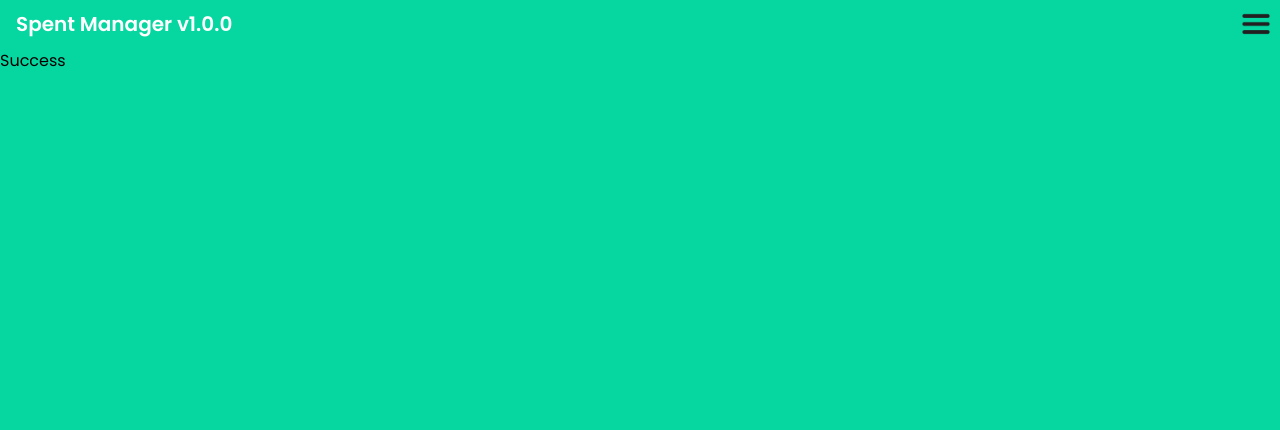
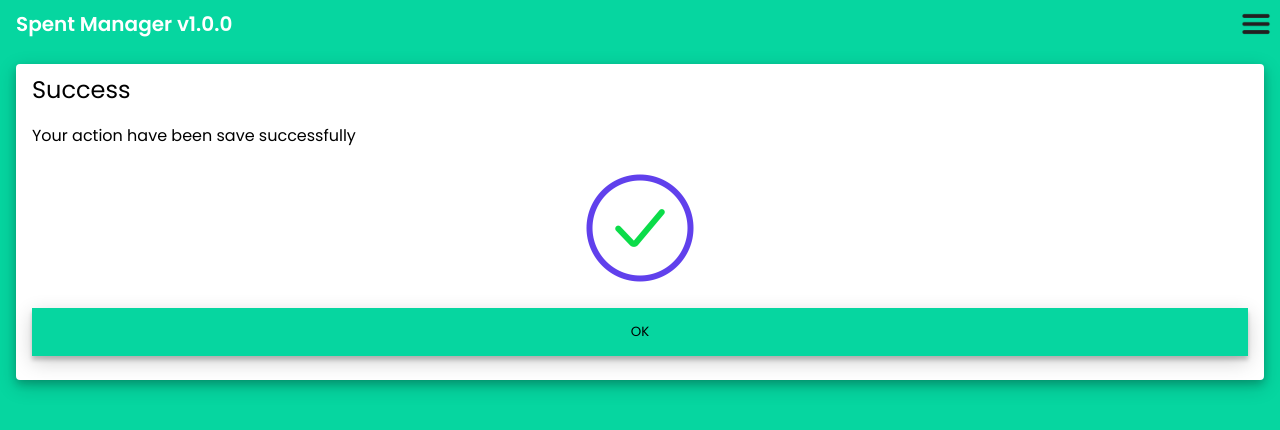
Before and after one commit to Potrunks/SpentManager, a React (Create React App) app in the folder gestion-depense-frontend/: page /success in a window 1280 px wide. Shown: the top 430 px of the page. Built offline with nearby package versions, Linux system fonts and the light colour scheme.

Commit message:
Create a success page

```diff
--- a/gestion-depense-frontend/src/App.js
+++ b/gestion-depense-frontend/src/App.js
@@ -8,6 +8,7 @@ import Navbar from "./components/UI/Navbar";
 import "./style/navbar.css";
 import "./style/form.css";
 import "./style/popup.css";
+import "./style/successPage.css";
 import LoginAccount from "./components/form/LoginAccount";
 import Menu from "./components/UI/Menu";
 import NewSpendingPeriod from "./components/form/NewSpendingPeriod";
--- a/gestion-depense-frontend/src/components/page/Success.js
+++ b/gestion-depense-frontend/src/components/page/Success.js
@@ -1,9 +1,31 @@
-import React from 'react'
+import React from "react";
+import { useNavigate } from "react-router-dom";
+import successImage from "./success.png";
 
 const Success = () => {
+
+  const navigate = useNavigate();
+
   return (
-    <div>Success</div>
-  )
-}
+    <div className="app-main-container">
+      <div className="page-container">
+        <div className="title-container">
+          <span>Success</span>
+        </div>
+        <div className="text-container">
+          <span>Your action have been save successfully</span>
+        </div>
+        <div className="img-container">
+          <img src={successImage} alt="Success"></img>
+        </div>
+        <div className="main-button-container">
+          <button onClick={() => {
+            navigate("/menu")
+          }}>OK</button>
+        </div>
+      </div>
+    </div>
+  );
+};
 
-export default Success
+export default Success;
--- /dev/null
+++ b/gestion-depense-frontend/src/style/successPage.css
@@ -0,0 +1,28 @@
+.page-container {
+  background-color: white;
+  width: 100%;
+  margin: 16px;
+  border-radius: 4px;
+  box-shadow: 0 4px 8px 0 rgba(0, 0, 0, 0.2), 0 6px 20px 0 rgba(0, 0, 0, 0.19);
+}
+
+.title-container {
+  margin: 8px 16px 0 16px;
+  font-weight: 400;
+  font-size: 24px;
+}
+
+.text-container {
+  padding: 16px;
+}
+
+.img-container {
+    display: flex;
+    justify-content: center;
+    align-items: center;
+}
+
+.img-container img {
+    height: 128px;
+    width: 128px;
+}
```
Also changed, not shown: gestion-depense-frontend/src/components/page/success.png (added).
